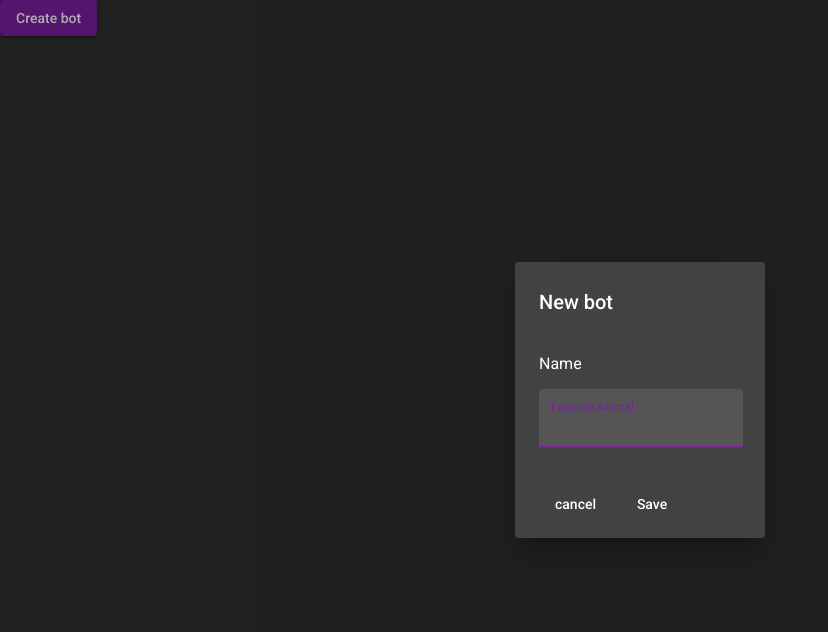
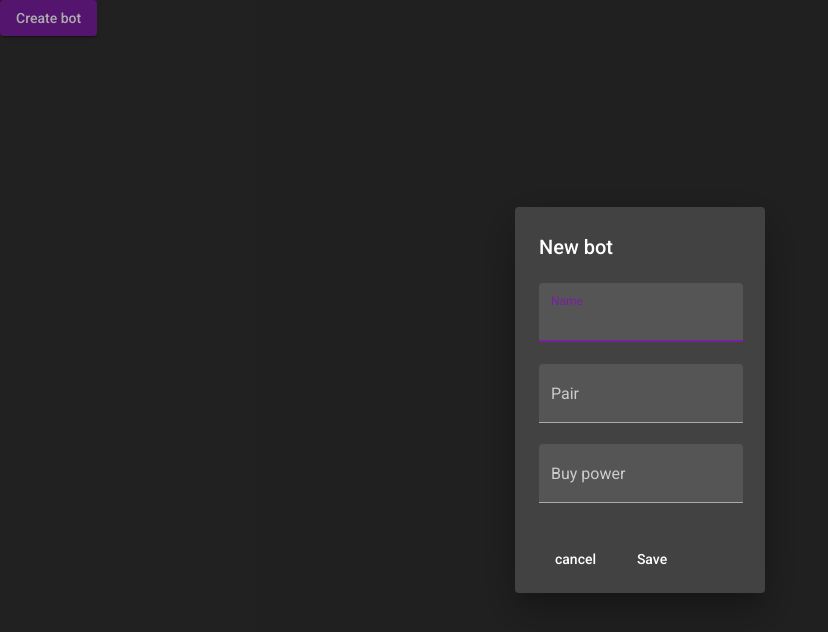
Before and after one commit to andrecamppos/cryptobot-ui, an Angular app: page / in a window 1280 px wide. Both pictures are taken after a click on the button "Create bot". Shown: the top 632 px of the page, without its empty margins (0-828 px from the left). Built offline with nearby package versions, Linux system fonts and the light colour scheme.

Commit message:
dialog form

```diff
--- a/src/app/app.module.ts
+++ b/src/app/app.module.ts
@@ -1,6 +1,7 @@
 import { NgModule } from '@angular/core';
 import { BrowserModule } from '@angular/platform-browser';
 import { HttpClientModule } from '@angular/common/http';
+import { ReactiveFormsModule } from '@angular/forms';
 
 import { AppRoutingModule } from './app-routing.module';
 import { AppComponent } from './app.component';
@@ -19,6 +20,7 @@ import { MatInputModule } from '@angular/material/input';
   imports: [
     BrowserModule,
     HttpClientModule,
+    ReactiveFormsModule,
     AppRoutingModule,
     BrowserAnimationsModule,
     MatButtonModule,
--- a/src/app/bots/bot.service.ts
+++ b/src/app/bots/bot.service.ts
@@ -7,4 +7,5 @@ import { Injectable } from '@angular/core';
 export class BotService {
 
   constructor(private http: HttpClient) { }
+
 }
--- a/src/app/dialog-create-bot/dialog-create-bot.component.html
+++ b/src/app/dialog-create-bot/dialog-create-bot.component.html
@@ -1,12 +1,21 @@
 <h1 mat-dialog-title>New bot</h1>
 <div mat-dialog-content>
-  <p>Name</p>
-  <mat-form-field appearance="fill">
-    <mat-label>Favorite Animal</mat-label>
-    <input matInput>
-  </mat-form-field>
+  <form [formGroup]="botForm">
+    <mat-form-field appearance="fill">
+      <mat-label>Name</mat-label>
+      <input matInput type="text" formControlName="name">
+    </mat-form-field>
+    <mat-form-field appearance="fill">
+      <mat-label>Pair</mat-label>
+      <input matInput type="text" formControlName="pair">
+    </mat-form-field>
+    <mat-form-field appearance="fill">
+      <mat-label>Buy power</mat-label>
+      <input matInput type="number" formControlName="buyPower">
+    </mat-form-field>
+  </form>
 </div>
 <div mat-dialog-actions>
   <button mat-button (click)="onNoClick()">cancel</button>
-  <button mat-button>Save</button>
+  <button mat-button (click)="onSave()">Save</button>
 </div>
--- a/src/app/dialog-create-bot/dialog-create-bot.component.ts
+++ b/src/app/dialog-create-bot/dialog-create-bot.component.ts
@@ -1,4 +1,5 @@
 import { Component, OnInit } from '@angular/core';
+import { FormControl, FormGroup } from '@angular/forms';
 import { MatDialogRef } from '@angular/material/dialog';
 
 @Component({
@@ -10,6 +11,12 @@ export class DialogCreateBotComponent implements OnInit {
 
   constructor(private dialogRef: MatDialogRef<DialogCreateBotComponent>){ }
 
+  botForm = new FormGroup({
+    name: new FormControl(),
+    pair: new FormControl(),
+    buyPower: new FormControl()
+  });
+
   ngOnInit(): void {
   }
 
@@ -17,4 +24,8 @@ export class DialogCreateBotComponent implements OnInit {
     this.dialogRef.close();
   }
 
+  onSave(): void {
+    console.log('Name:' + this.botForm?.get('name')?.value);
+  }
+
 }
```
